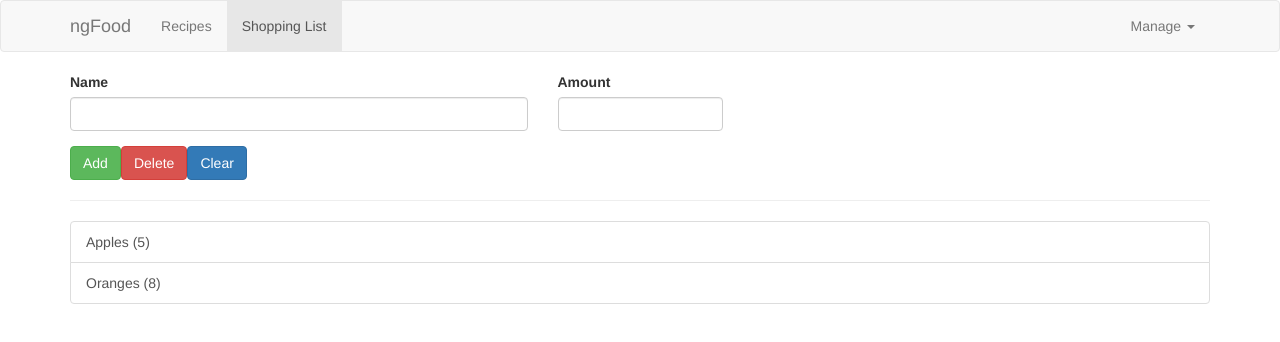
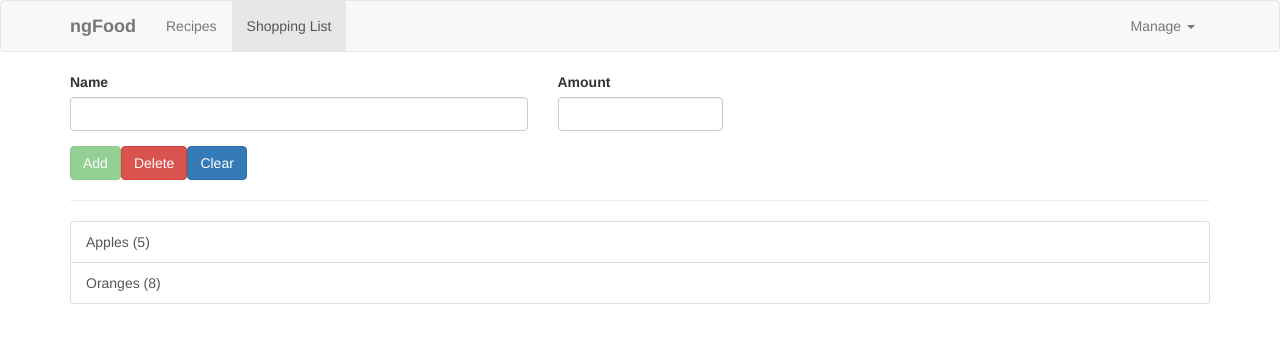
Before and after one commit to n8webdev/ngFood, an Angular app: page /shopping-list in a window 1280 px wide. Shown: the top 342 px of the page. Built offline with nearby package versions, Linux system fonts and the light colour scheme.

Commit message:
Add Validation to SL edit form

```diff
--- a/src/app/navbar/navbar.component.html
+++ b/src/app/navbar/navbar.component.html
@@ -8,7 +8,7 @@
         <span class="icon-bar"></span>
         <span class="icon-bar"></span>
       </button>
-      <a routerLink='' class="navbar-brand">ngFood</a>
+      <a routerLink='' class="navbar-brand"><strong>ngFood</strong></a>
     </div>
 
     <div class="collapse navbar-collapse">
--- a/src/app/shopping-list/shopping-list-edit/shopping-list-edit.component.html
+++ b/src/app/shopping-list/shopping-list-edit/shopping-list-edit.component.html
@@ -5,16 +5,20 @@
 
         <div class="col-sm-5 col-xs-8 form-group">
           <label for="name">Name</label>
-          <input ngModel name="name" type="text" id="name" class="form-control">
+          <input ngModel name="name" required
+            type="text" id="name" class="form-control">
         </div>
 
         <div class="col-sm-2 col-xs-4 form-group">
           <label for="amount">Amount</label>
-          <input ngModel name="amount" type="number" id="amount" class="form-control">
+          <input ngModel name="amount" required pattern='^[1-9]+[0-9]*$'
+            type="number" id="amount" class="form-control">
         </div>
 
         <div class="col-xs-12">
-          <button class="btn btn-success" type="submit">Add</button>
+          <button class="btn btn-success" type="submit"
+            [disabled]="!f.valid"
+            >Add</button>
           <button class="btn btn-danger" type="button">Delete</button>
           <button class="btn btn-primary" type="button">Clear</button>
         </div>
```
